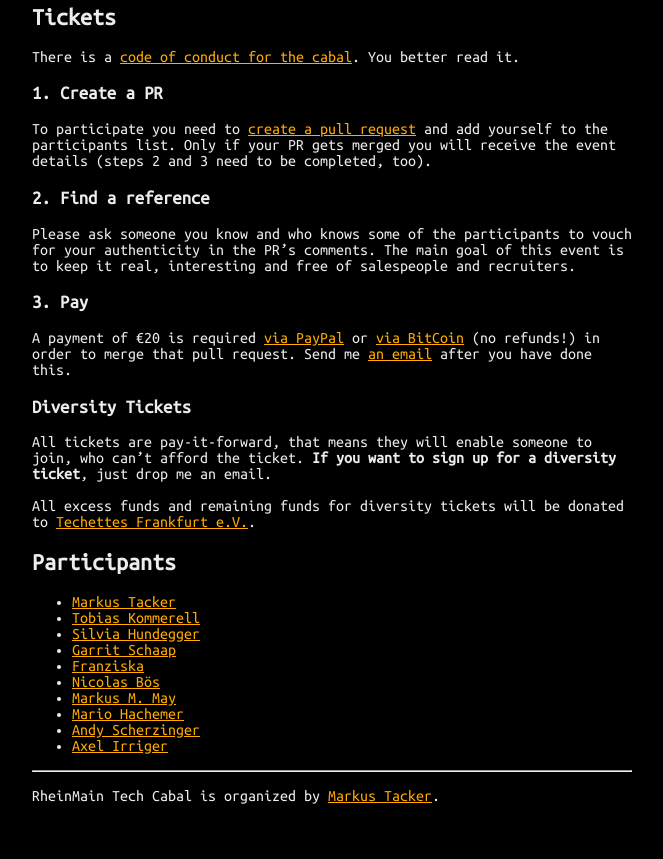
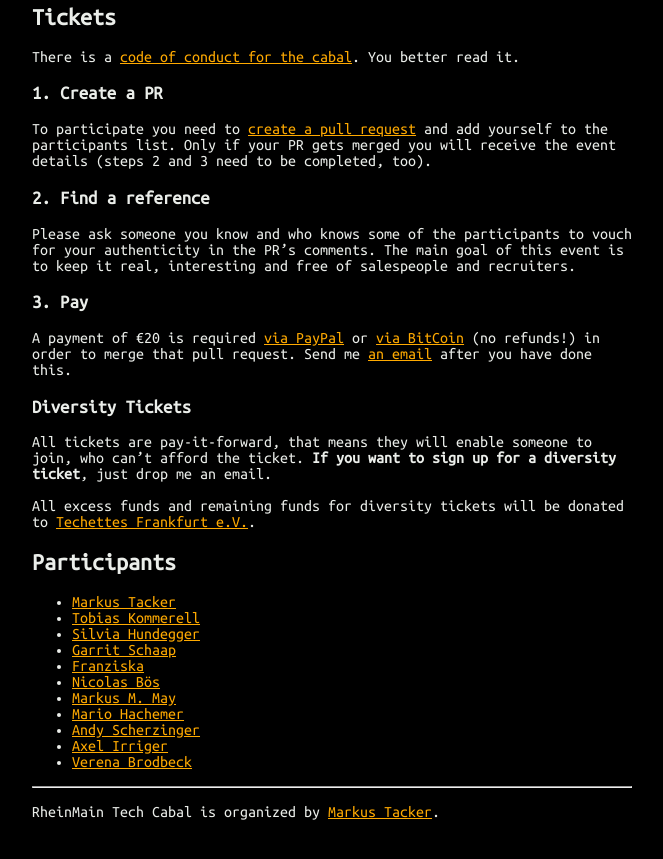
Before and after one commit to coderbyheart/blog, a Jekyll site: the page built from rheinmain-tech-cabal.md, in a window 1280 px wide and 900 px high, scrolled down 1083 px. Shown: the top 859 px of the window, without its empty margins (308-971 px from the left). Built offline with Jekyll 4.4.1, drawn with Linux system fonts in a browser that asks for light colours.

Commit message:
Suggesting another participant

```diff
--- a/rheinmain-tech-cabal.md
+++ b/rheinmain-tech-cabal.md
@@ -53,6 +53,7 @@
  * [Mario Hachemer](https://twitter.com/roritharr)
  * [Andy Scherzinger](https://twitter.com/AndyScherzinger)
  * [Axel Irriger](https://twitter.com/AxelIrriger)
+ * [Verena Brodbeck](https://twitter.com/viddity)
 
 ---
 
```
